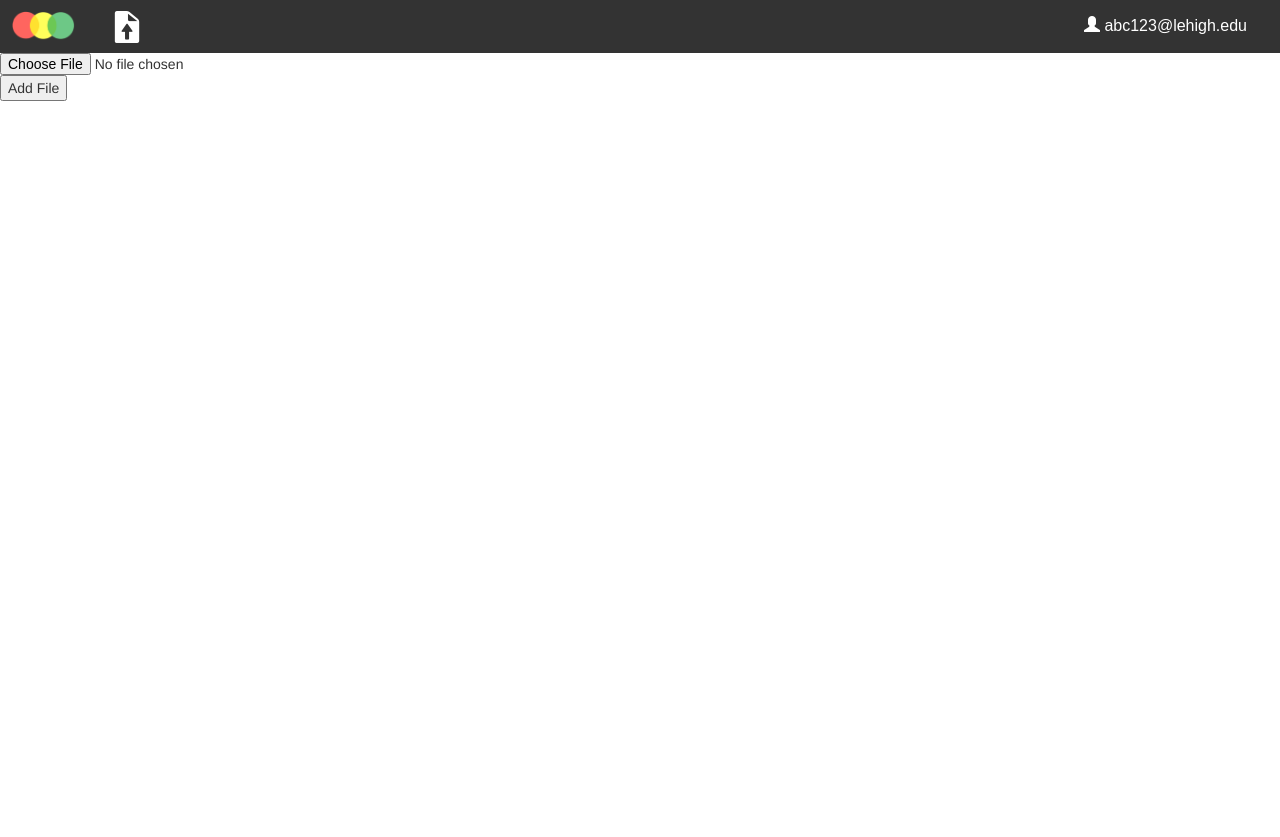
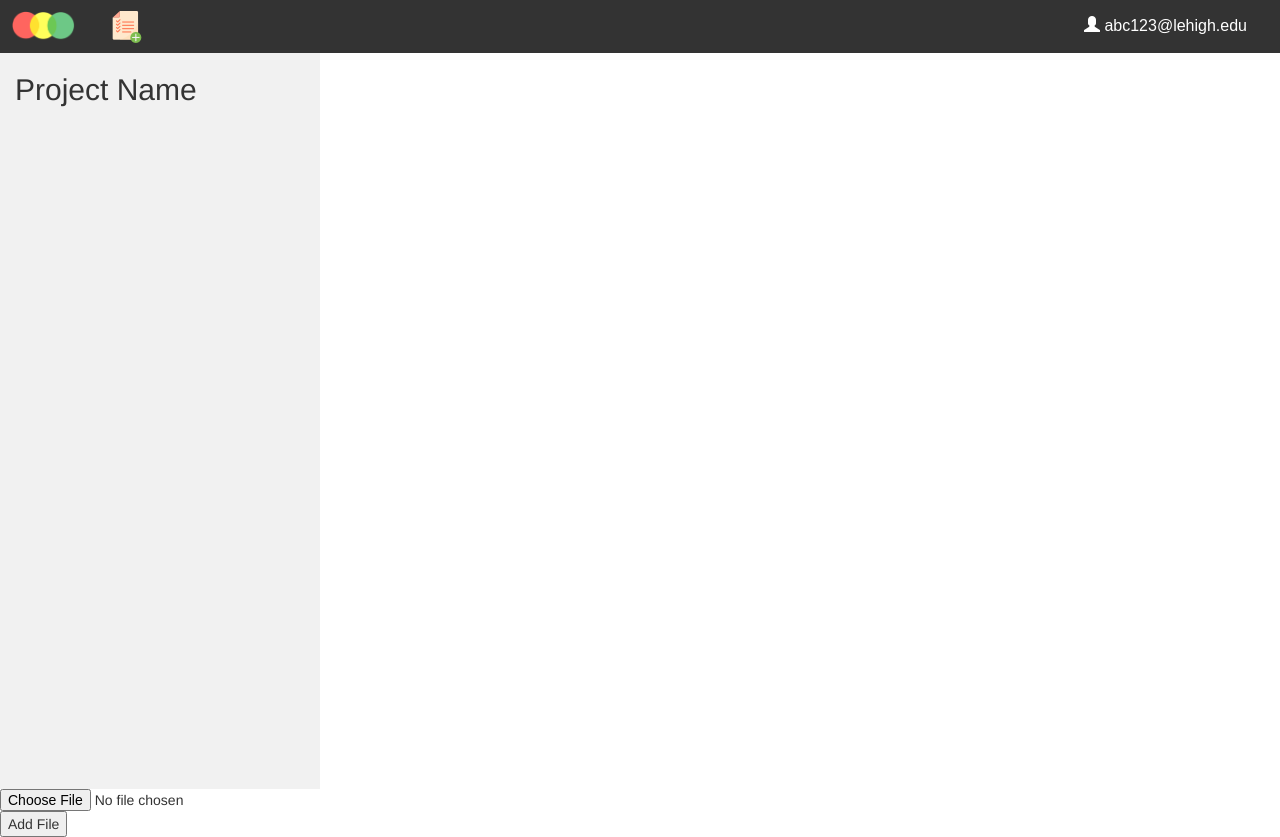
Before and after one commit to JohnMcBryan/Stacklight, a website with bundled scripts: page web/index.html in a window 1280 px wide. Before the commit the page ends 800 px from the top, so only its background shows below. Built offline with nearby package versions, Linux system fonts and the light colour scheme.

Commit message:
Add_old_web_UI_code
- Add Sidebar with project name

```diff
--- a/web/index.html
+++ b/web/index.html
@@ -21,10 +21,18 @@
     <a href="" data-toggle="tooltip" data-placement="bottom" title="Back to homepage" class="navelem"><img src="/Images/logo.png" id="navLogo"></a> <!-- <a href="#home"> tacks url..#home to end -->
     <!--<a href="allProjectsPage.html"><span class="glyphicon glyphicon-menu-left"></span></a>-->
     <span data-toggle="modal" data-target="#createNewTask">
-    	<a href="#" data-toggle="tooltip" data-placement="bottom" title="Create a new task" class="navelem"><img src="/Images/uploadwhite.png" class="center" alt="Create new task" ></a>
+    	<a href="#" data-toggle="tooltip" data-placement="bottom" title="Create a new task" class="navelem"><img src="/Images/add-list.png" class="center" alt="Create new task" ></a>
 	</span>
     <div class="login navbar-right">
         <a href="#" class="login"><span class="glyphicon glyphicon-user"></span> abc123@lehigh.edu </a>
+    </div>
+</div>
+
+<div class="container-fluid fill">
+    <div class="row content fill">
+        <div class="col-sm-3 col-sm-push sidenav hidden-xs">
+            <h2>Project Name</h2>
+        </div>
     </div>
 </div>
 
```
Also changed, not shown: web/Images/add-list.png (added), 1 other file.
